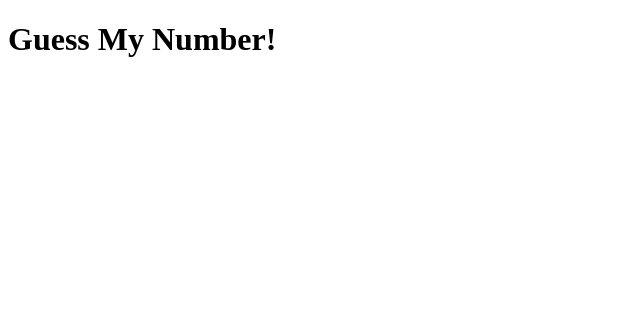
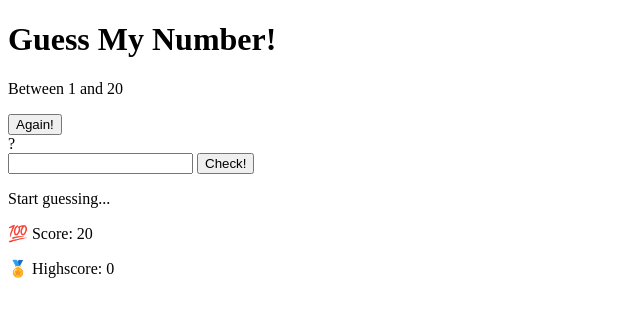
Before and after one commit to louiemc/guessMyNumber, a plain HTML site: page index.html in a window 1280 px wide. Shown: the whole page, without its empty margins (0-640 px from the left). Drawn offline with Linux system fonts and the light colour scheme.

Commit message:
classes and game tags added

```diff
--- a/index.html
+++ b/index.html
@@ -10,17 +10,23 @@
   <body>
     <header>
       <h1>Guess My Number!</h1>
-      <!-- maybe some images or info telling the player to only guess between 1 and 20 -->
+      <p class="between">Between 1 and 20</p>
+      <button class="btn again">Again!</button>
+      <div class="number">?</div>
     </header>
 
     <main>
-      <section>
-        <!-- here i want to put the input (the number the use will input) -->
-        <!-- and then a check button that will check the number they inputed -->
+      <section class="left">
+        <input type="number" class="guess" />
+        <button class="btn check">Check!</button>
       </section>
 
-      <section>
-        <!-- this will be the score section with the highschore too -->
+      <section class="right">
+        <p class="message">Start guessing...</p>
+        <p class="label-score">💯 Score: <span class="score">20</span></p>
+        <p class="label-highscore">
+          🏅 Highscore: <span class="highscore">0</span>
+        </p>
       </section>
     </main>
 
```
